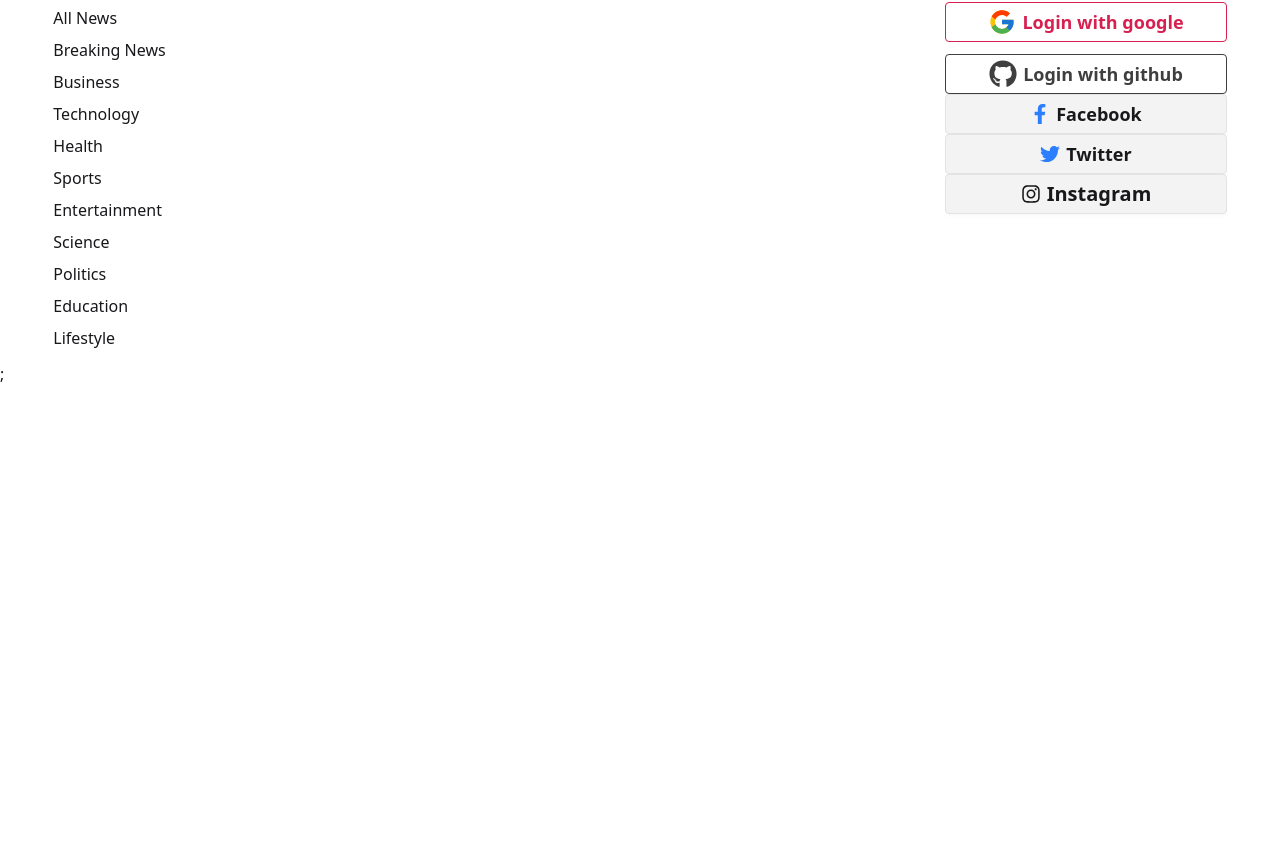
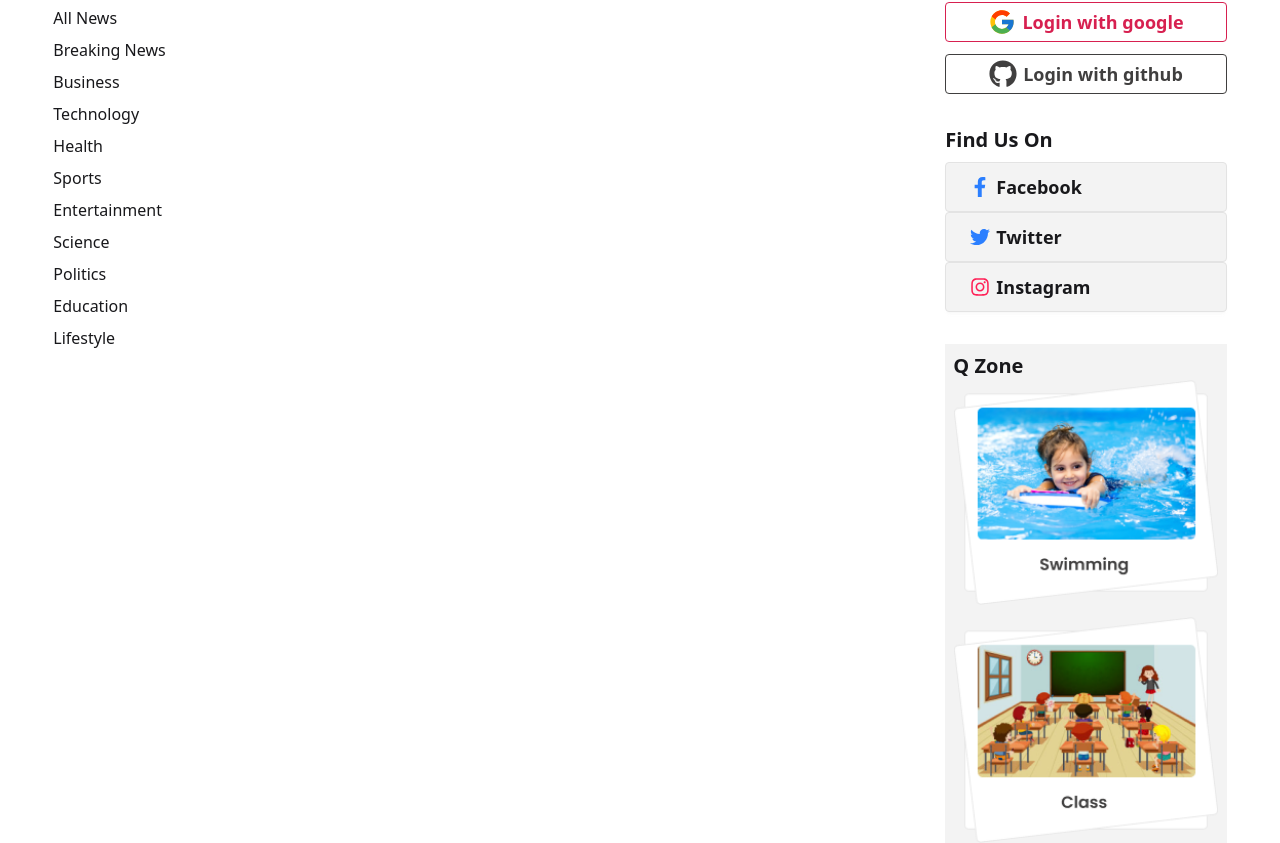
Before and after one commit to Arshad4320/dragon-news, a React (Vite) app: page / in a window 1280 px wide. Shown: the part 377-1220 px from the top of the page. Before the commit the page ends 800 px from the top, so only its background shows below. Built offline with nearby package versions, Linux system fonts and the light colour scheme.

Commit message:
right aside QZone section done

```diff
--- a/src/components/FindSocial.jsx
+++ b/src/components/FindSocial.jsx
@@ -3,18 +3,19 @@ import { FaFacebookF, FaInstagram, FaTwitter } from "react-icons/fa";
 
 const FindSocial = () => {
   return (
-    <div className="flex flex-col items-center ">
-      <button className="flex items-center btn w-full text-lg">
+    <div className="flex flex-col py-8 ">
+      <h3 className="text-xl mb-2 font-semibold">Find Us On</h3>
+      <button className="justify-start btn w-full text-lg p-6">
         <FaFacebookF className="text-blue-500" size={20} />
         Facebook
       </button>
-      <button className="flex items-center btn w-full text-lg">
+      <button className="justify-start btn w-full text-lg p-6">
         {" "}
         <FaTwitter className="text-blue-500" size={20} />
         Twitter
       </button>
-      <button className="flex items-center btn w-full text-xl">
-        <FaInstagram size={20} /> Instagram
+      <button className="justify-start btn w-full text-lg p-6">
+        <FaInstagram size={20} className="text-rose-500" /> Instagram
       </button>
     </div>
   );
--- /dev/null
+++ b/src/components/QZone.jsx
@@ -0,0 +1,20 @@
+import React from "react";
+import img1 from "../assets/swimming.png";
+import img2 from "../assets/class.png";
+import img3 from "../assets/playground.png";
+import img4 from "../assets/bg.png";
+const QZone = () => {
+  return (
+    <div className="bg-base-200 p-2">
+      <h2 className="text-xl font-semibold">Q Zone</h2>
+      <div className="flex flex-col justify-center gap-3">
+        <img src={img1} alt="" />
+        <img src={img2} alt="" />
+        <img src={img3} alt="" />
+        <img src={img4} alt="" />
+      </div>
+    </div>
+  );
+};
+
+export default QZone;
--- a/src/components/homeLayout/RightSideAside.jsx
+++ b/src/components/homeLayout/RightSideAside.jsx
@@ -1,12 +1,14 @@
 import React from "react";
 import SocialLogin from "../SocialLogin";
 import FindSocial from "../FindSocial";
+import QZone from "../QZone";
 
 const RightSideAside = () => {
   return (
     <div>
       <SocialLogin />
       <FindSocial />
+      <QZone />
     </div>
   );
 };
```
